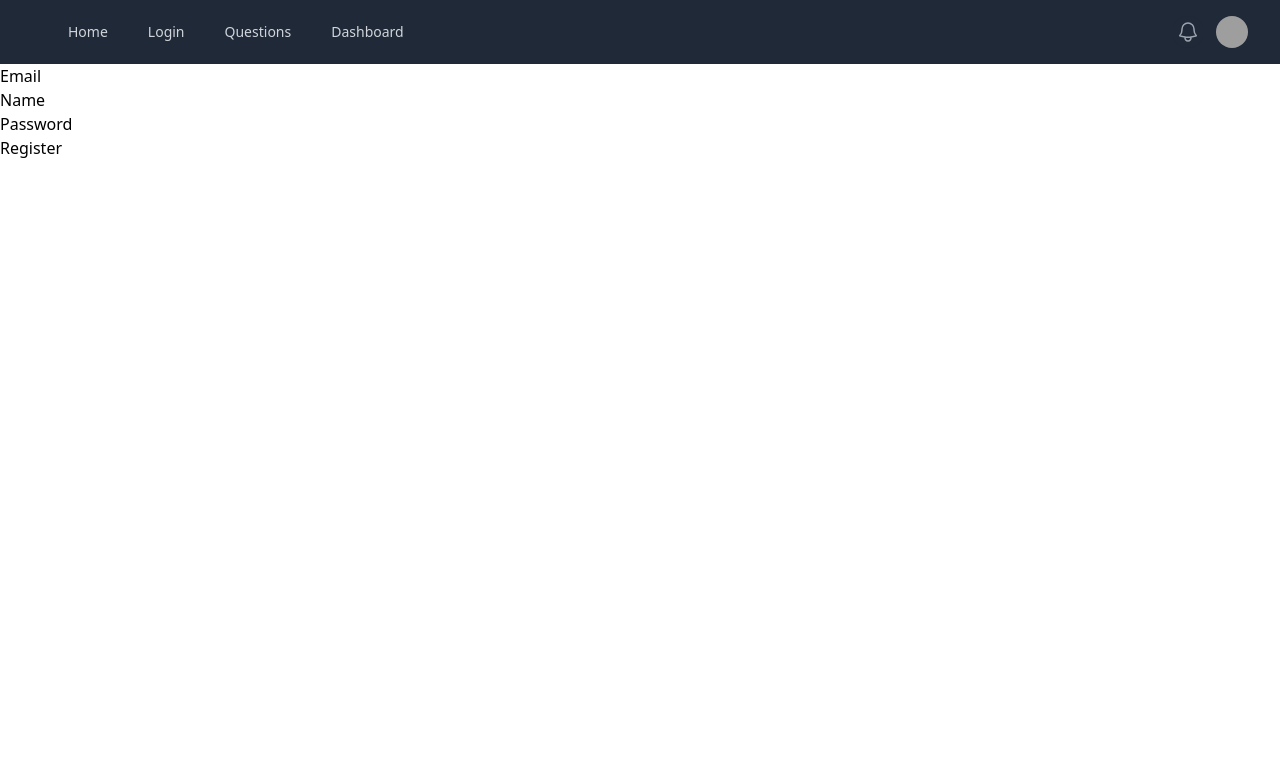
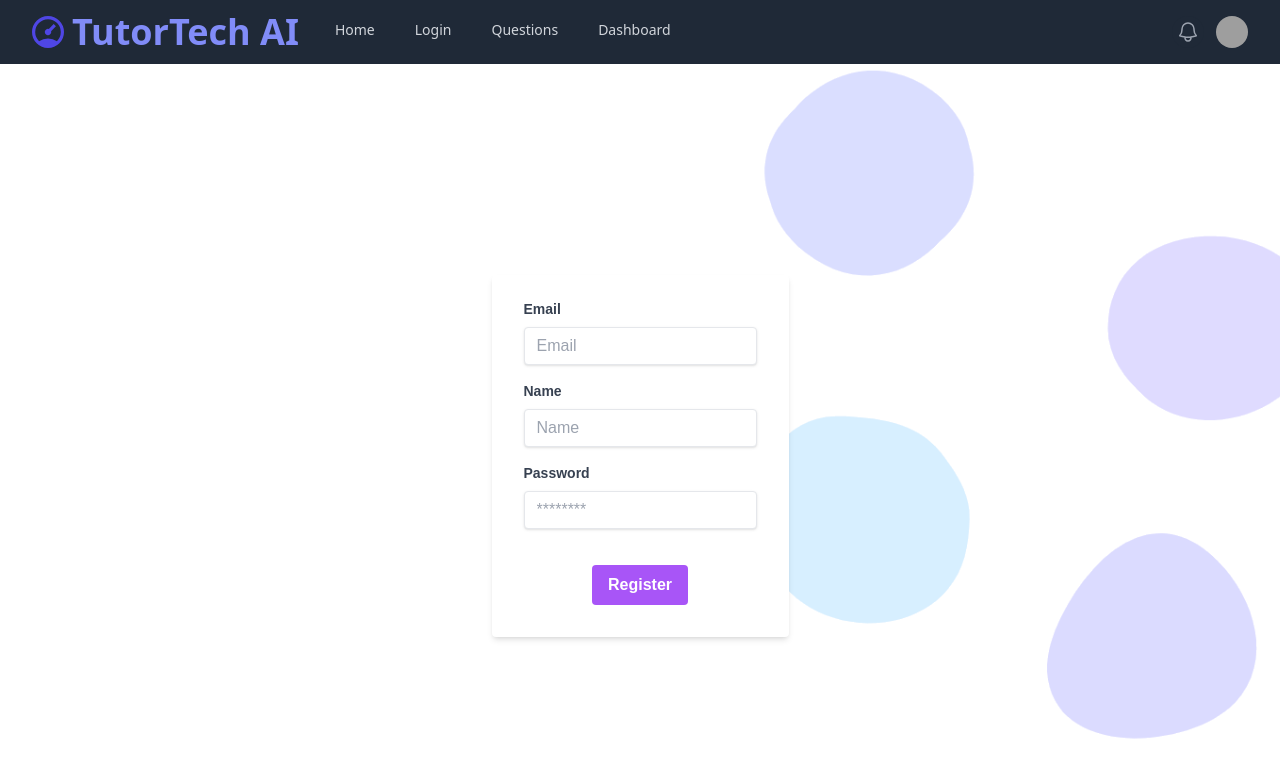
Before and after one commit to zikrya/Senior-Design-AI, a React (Vite) app: page /register in a window 1280 px wide. Shown: the top 778 px of the page. Built offline with nearby package versions, Linux system fonts and the light colour scheme; grey boxes are pictures that could not be loaded.

Commit message:
Nav+Login+signup

```diff
--- a/src/components/navbar.jsx
+++ b/src/components/navbar.jsx
@@ -34,12 +34,13 @@ export default function Navbar() {
                 </Disclosure.Button>
               </div>
               <div className="flex flex-1 items-center justify-center sm:items-stretch sm:justify-start">
+
                 <div className="flex flex-shrink-0 items-center">
-                  {/* <img
-                    className="h-8 w-auto"
-                    src="https://tailwindui.com/img/logos/mark.svg?color=indigo&shade=500"
-                    alt="Your Company"
-                  /> */}
+                <a className="flex items-center text-indigo-400 no-underline hover:no-underline font-bold text-2xl lg:text-4xl" href="#">
+                <svg className="h-8 fill-current text-indigo-600 pr-2" xmlns="http://www.w3.org/2000/svg" viewBox="0 0 20 20">
+                  <path d="M10 20a10 10 0 1 1 0-20 10 10 0 0 1 0 20zm-5.6-4.29a9.95 9.95 0 0 1 11.2 0 8 8 0 1 0-11.2 0zm6.12-7.64l3.02-3.02 1.41 1.41-3.02 3.02a2 2 0 1 1-1.41-1.41z" />
+                </svg> TutorTech AI
+              </a>
                 </div>
                 <div className="hidden sm:ml-6 sm:block">
                   <div className="flex space-x-4">
@@ -128,7 +129,6 @@ export default function Navbar() {
               </div>
             </div>
           </div>
-
           <Disclosure.Panel className="sm:hidden">
             <div className="space-y-1 px-2 pb-3 pt-2">
               {navigation.map((item) => (
--- a/src/pages/Home.jsx
+++ b/src/pages/Home.jsx
@@ -23,7 +23,7 @@ const Home = () => {
             <body className="leading-normal tracking-normal text-gray-900" style={{ fontFamily: "'Source Sans Pro', sans-serif" }}>
                 <div className="h-screen pb-14 bg-right bg-cover" style={{ backgroundImage: "url('bg.svg')" }}>
                     {/* Nav */}
-                    <div className="w-full container mx-auto p-6">
+                    {/* <div className="w-full container mx-auto p-6">
                         <div className="w-full flex items-center justify-between">
                             <a className="flex items-center text-indigo-400 no-underline hover:no-underline font-bold text-2xl lg:text-4xl" href="#">
                                 <svg className="h-8 fill-current text-indigo-600 pr-2" xmlns="http://www.w3.org/2000/svg" viewBox="0 0 20 20">
@@ -43,13 +43,13 @@ const Home = () => {
                                 </a>
                             </div>
                         </div>
-                    </div>
+                    </div> */}
 
                     <div className="container pt-24 md:pt-48 px-6 mx-auto flex flex-wrap flex-col md:flex-row items-center">
                         <div className="flex flex-col w-full xl:w-2/5 justify-center lg:items-start overflow-y-hidden">
                             <h1 className="my-4 text-3xl md:text-5xl text-purple-800 font-bold leading-tight text-center md:text-left slide-in-bottom-h1">Coding Simplified.
 Learn, Practice, Succeed.</h1>
-                            <p className="leading-normal text-base md:text-2xl mb-8 text-center md:text-left slide-in-bottom-subtitle">Are you Computer Science major?</p>
+                            <p className="leading-normal text-base md:text-2xl mb-8 text-center md:text-left slide-in-bottom-subtitle">Are you Computer a Science major?</p>
                             <p className="text-blue-400 font-bold pb-8 lg:pb-6 text-center md:text-left fade-in">Test your Knowledge with TutorTech AI! </p>
                         </div>
                         <div className="w-full pt-16 pb-6 text-sm text-center md:text-left fade-in">
--- a/src/pages/Register.jsx
+++ b/src/pages/Register.jsx
@@ -1,5 +1,5 @@
 import React, { useState } from 'react';
-import { useNavigate } from "react-router";
+import { useNavigate } from 'react-router';
 
 const Register = () => {
   const [email, setEmail] = useState('');
@@ -22,7 +22,7 @@ const Register = () => {
       const data = await response.json();
       if (response.ok) {
         console.log('Registration successful', data);
-        navigate("/");
+        navigate('/');
         // Redirect to login page or display success message
       } else {
         console.error('Registration failed', data.message);
@@ -34,39 +34,75 @@ const Register = () => {
   };
 
   return (
-    <form onSubmit={handleSubmit}>
-      <div>
-        <label htmlFor="email">Email</label>
+    <body className="leading-normal tracking-normal text-gray-900" style={{ fontFamily: "'Source Sans Pro', sans-serif" }}>
+      <div className="min-h-screen flex items-center justify-center bg-right bg-cover" style={{ backgroundImage: "url('bg.svg')", backgroundPosition: 'top' }}>
+        {/* Form */}
+        <form
+          className="bg-white shadow-md rounded px-8 pt-6 pb-8 mb-4"
+          onSubmit={handleSubmit}
+        >
+          <div className="mb-4">
+            <label
+              className="block text-gray-700 text-sm font-bold mb-2"
+              htmlFor="email"
+            >
+              Email
+            </label>
             <input
+              className="shadow appearance-none border rounded w-full py-2 px-3 text-gray-700 leading-tight focus:outline-none focus:shadow-outline"
+              id="email"
               type="email"
-          id="email"
+              placeholder="Email"
               value={email}
               onChange={(e) => setEmail(e.target.value)}
               required
             />
           </div>
-      <div>
-        <label htmlFor="name">Name</label>
+          <div className="mb-4">
+            <label
+              className="block text-gray-700 text-sm font-bold mb-2"
+              htmlFor="name"
+            >
+              Name
+            </label>
             <input
+              className="shadow appearance-none border rounded w-full py-2 px-3 text-gray-700 leading-tight focus:outline-none focus:shadow-outline"
+              id="name"
               type="text"
-          id="name"
+              placeholder="Name"
               value={name}
               onChange={(e) => setName(e.target.value)}
               required
             />
           </div>
-      <div>
-        <label htmlFor="password">Password</label>
+          <div className="mb-6">
+            <label
+              className="block text-gray-700 text-sm font-bold mb-2"
+              htmlFor="password"
+            >
+              Password
+            </label>
             <input
+              className="shadow appearance-none border rounded w-full py-2 px-3 text-gray-700 mb-3 leading-tight focus:outline-none focus:shadow-outline"
+              id="password"
               type="password"
-          id="password"
+              placeholder="********"
               value={password}
               onChange={(e) => setPassword(e.target.value)}
               required
             />
           </div>
-      <button type="submit">Register</button>
+          <div className="flex items-center justify-center">
+            <button
+              className="bg-purple-500 hover:bg-purple-700 text-white font-bold py-2 px-4 rounded focus:outline-none focus:shadow-outline"
+              type="submit"
+            >
+              Register
+            </button>
+          </div>
         </form>
+      </div>
+    </body>
   );
 };
 
```
Lines whose indentation alone changed are shown as unchanged.
